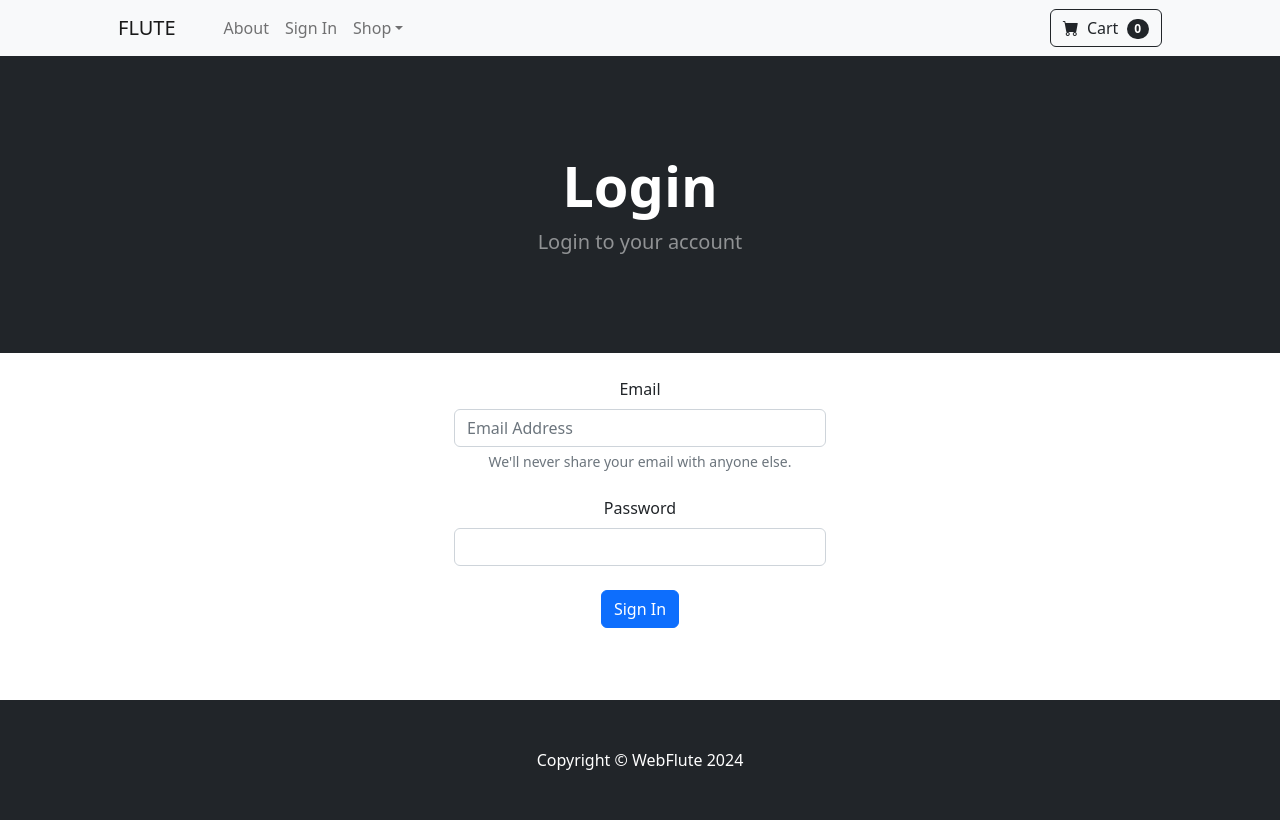
After one commit to Taylor-Carr/Flute, a Django app: page /login/ in a window 1280 px wide. The commit adds this page. Run offline with Django 4.2, Linux system fonts and the light colour scheme; some libraries are stand-ins or nearby versions.

Commit message:
addedlogin and logout function, tested works for superuser, error messages added and tested

```diff
--- a/store/templates/base.html
+++ b/store/templates/base.html
@@ -21,6 +21,16 @@
 
         {% include 'navbar.html' %}
 
+        <!-- Error Messages -->
+        {% if messages %}
+            {% for message in messages %}
+            <div class="alert alert-warning alert-dismissible fade show" role="alert">
+                {{ message }}
+                <button type="button" class="btn-close" data-bs-dismiss="alert" aria-label="Close"></button>
+              </div>
+            {% endfor %}
+        {% endif %}
+
         {% block content %}
 
         {% endblock %}
--- /dev/null
+++ b/store/templates/login.html
@@ -0,0 +1,41 @@
+{% extends 'base.html' %}
+{% block content %}
+
+<header class="bg-dark py-5">
+    <div class="container px-4 px-lg-5 my-5">
+        <div class="text-center text-white">
+            <h1 class="display-4 fw-bolder">Login</h1>
+            <p class="lead fw-normal text-white-50 mb-0">Login to your account</p>
+        </div>
+    </div>
+</header>
+
+<div class="container">
+    <div class="row">
+    <center>
+        <div class="col-md-4">
+            <br>
+            <form method="POST" action="{% url 'login' %}">
+                {% csrf_token %}
+                <div class="mb-4">
+                <!-- Used email instead of username -->
+                <label for="exampleInputPassword1" class="form-label">Email</label>
+                  <input type="email" class="form-control" id="exampleInputEmail1" aria-describedby="emailHelp" name="email" placeholder="Email Address">
+                  <div id="emailHelp" class="form-text">We'll never share your email with anyone else.</div>
+                </div>
+                <!--mb-4 is gap between input and button-->
+                <div class="mb-4">
+                  <label for="exampleInputPassword1" class="form-label">Password</label>
+                  <input type="password" class="form-control" id="exampleInputPassword1">
+                </div>
+                <button type="submit" class="btn btn-primary">Sign In</button>
+            </form>
+            <br>
+            <br>
+            <br>
+        </div>
+    </center>
+    </div>
+</div>
+
+{% endblock %}
--- a/store/templates/navbar.html
+++ b/store/templates/navbar.html
@@ -14,10 +14,19 @@
             <ul class="navbar-nav me-auto mb-2 mb-lg-0 ms-lg-4">
 
                 <!-- Nav Items -->
-                <!--Consider deleting and using brand logo as home button-->
+
+                <!--Consider deleting permantly and using brand logo as home button
                 <li class="nav-item"><a class="nav-link active" aria-current="page" href="{% url 'home' %}">Home</a></li>
+                -->
+
                 <li class="nav-item"><a class="nav-link" href="{% url 'about' %}">About</a></li>
 
+                <!-- Login and Logout -->
+                {% if user.is_authenticated %}
+                    <li class="nav-item"><a class="nav-link" href="{% url 'logout' %}">Sign Out</a></li>
+                {% else %}
+                    <li class="nav-item"><a class="nav-link" href="{% url 'login' %}">Sign In</a></li>
+                {% endif %}
                 <!-- Full Screen Drop Down Menu Displaying Categories -->
                 <li class="nav-item dropdown">
                     <a class="nav-link dropdown-toggle" id="navbarDropdown" href="#" role="button" data-bs-toggle="dropdown" aria-expanded="false">Shop</a>
--- a/store/urls.py
+++ b/store/urls.py
@@ -3,4 +3,6 @@ from . import views
 urlpatterns = [
     path('', views.home, name='home'),
     path('about/', views.about, name='about'),
+    path('login/', views.login_user, name='login'),
+    path('logout/', views.logout_user, name='logout'),
 ]
--- a/store/views.py
+++ b/store/views.py
@@ -1,5 +1,7 @@
-from django.shortcuts import render
+from django.shortcuts import render, redirect
 from .models import Product
+from django.contrib.auth import authenticate, login, logout
+from django.contrib import messages
 
 def home(request):
     products = Product.objects.all()
@@ -7,3 +9,25 @@ def home(request):
 
 def about(request):
     return render (request, 'about.html', {})
+
+def login_user(request):
+    if request.method == "POST":
+        #this is where username would've been used
+        email = request.POST['email']
+        password = request.POST['password']
+        user = authenticate(request, email=email, password=password)
+        if user is not None:
+            login(request, user)
+            message.success(request, ("You Sign in"))
+            return redirect('home')
+        else:
+            message.success(request, ("There was an error, please try again"))
+            return redirect('login')
+
+    else:
+        return render (request, 'login.html', {})
+
+def logout_user(request):
+    logout(request)
+    messages.success(request, ("You Signed out"))
+    return redirect('home')
```
